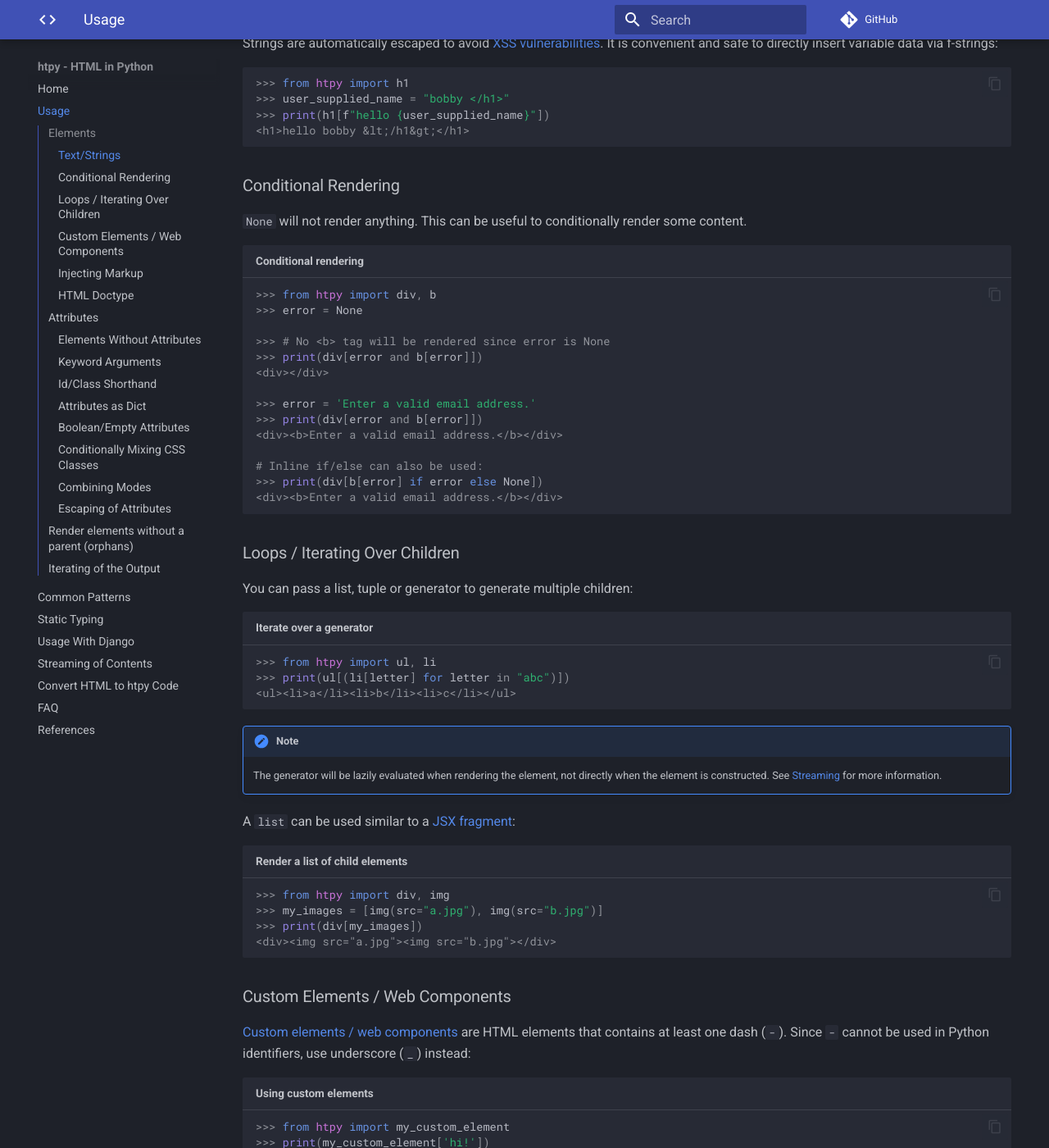
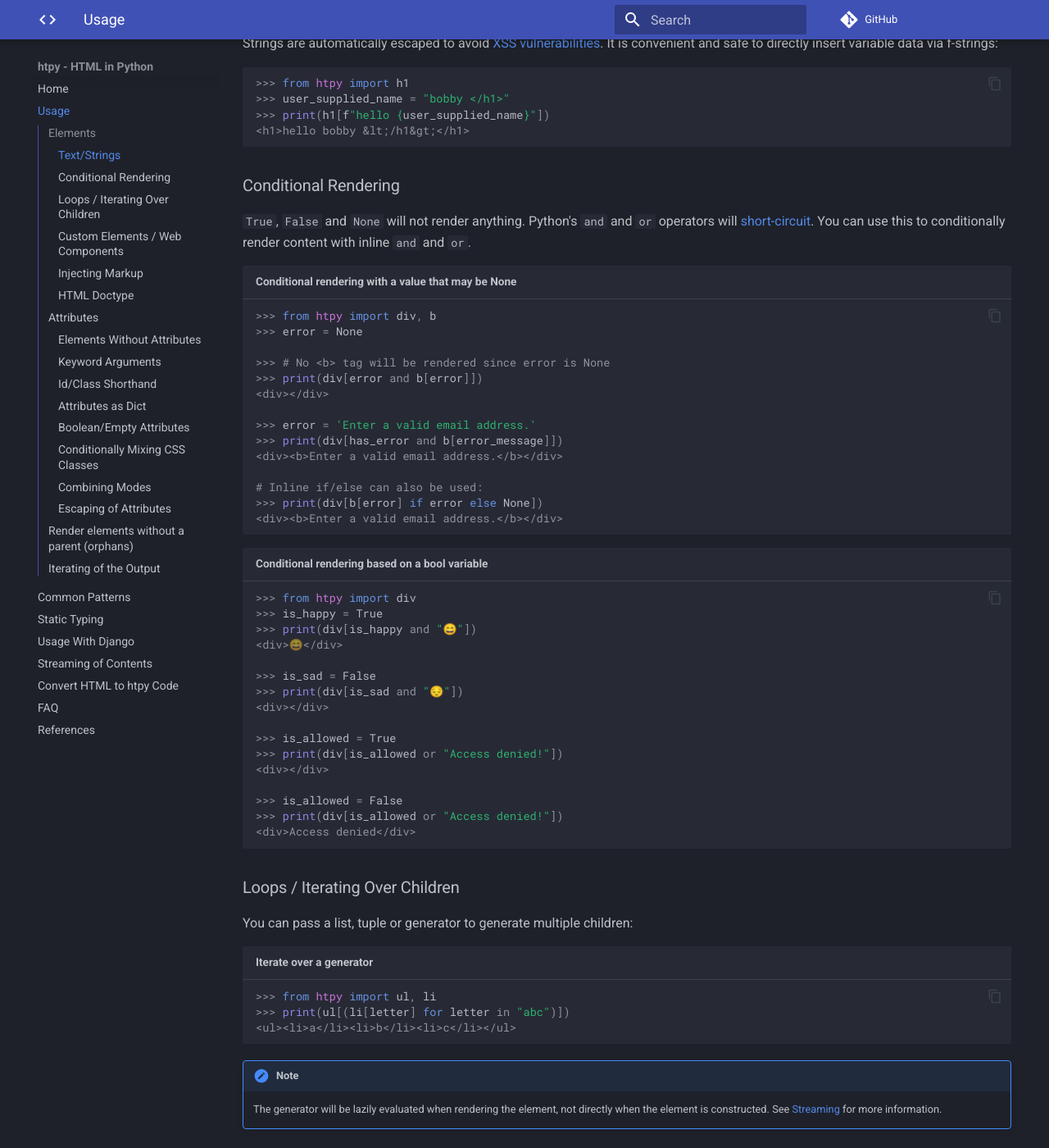
Before and after one commit to pelme/htpy, an MkDocs documentation site: the page built from docs/usage.md, in a window 1280 px wide and 1400 px high, scrolled down 832 px. Shown: the whole window at 82% size. Built offline with MkDocs 1.6.1 and Material for MkDocs 9.7.7, drawn with Linux system fonts in a browser that asks for light colours; comment, search, counter and statistics services are not loaded.

Commit message:
Allow conditional rendering based on bool.
Technically this commit just avoids rendering True and False. It allows
for using short-circuiting `and` for conditional rendering.

````diff
--- a/docs/usage.md
+++ b/docs/usage.md
@@ -43,9 +43,13 @@ and safe to directly insert variable data via f-strings:
 
 ### Conditional Rendering
 
-`None` will not render anything. This can be useful to conditionally render some content.
+`True`, `False` and `None` will not render anything. Python's `and` and `or`
+operators will
+[short-circuit](https://docs.python.org/3/library/stdtypes.html#boolean-operations-and-or-not).
+You can use this to conditionally render content with inline `and` and
+`or`.
 
-```pycon title="Conditional rendering"
+```pycon title="Conditional rendering with a value that may be None"
 
 >>> from htpy import div, b
 >>> error = None
@@ -55,12 +59,31 @@ and safe to directly insert variable data via f-strings:
 <div></div>
 
 >>> error = 'Enter a valid email address.'
->>> print(div[error and b[error]])
+>>> print(div[has_error and b[error_message]])
 <div><b>Enter a valid email address.</b></div>
 
 # Inline if/else can also be used:
 >>> print(div[b[error] if error else None])
 <div><b>Enter a valid email address.</b></div>
+```
+
+```pycon title="Conditional rendering based on a bool variable"
+>>> from htpy import div
+>>> is_happy = True
+>>> print(div[is_happy and "😄"])
+<div>😄</div>
+
+>>> is_sad = False
+>>> print(div[is_sad and "😔"])
+<div></div>
+
+>>> is_allowed = True
+>>> print(div[is_allowed or "Access denied!"])
+<div></div>
+
+>>> is_allowed = False
+>>> print(div[is_allowed or "Access denied!"])
+<div>Access denied</div>
 ```
 
 ### Loops / Iterating Over Children
````
Also changed, not shown: htpy/__init__.py (+9 -1 lines), 1 other file.
